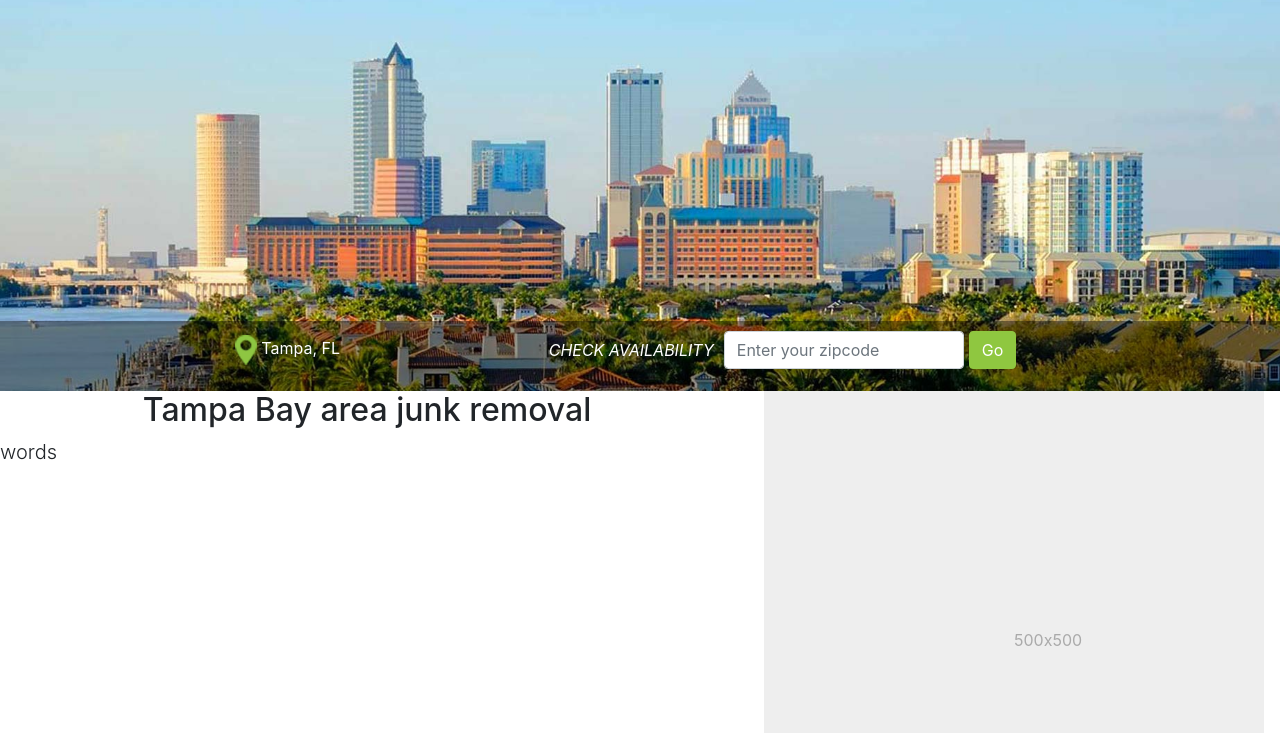
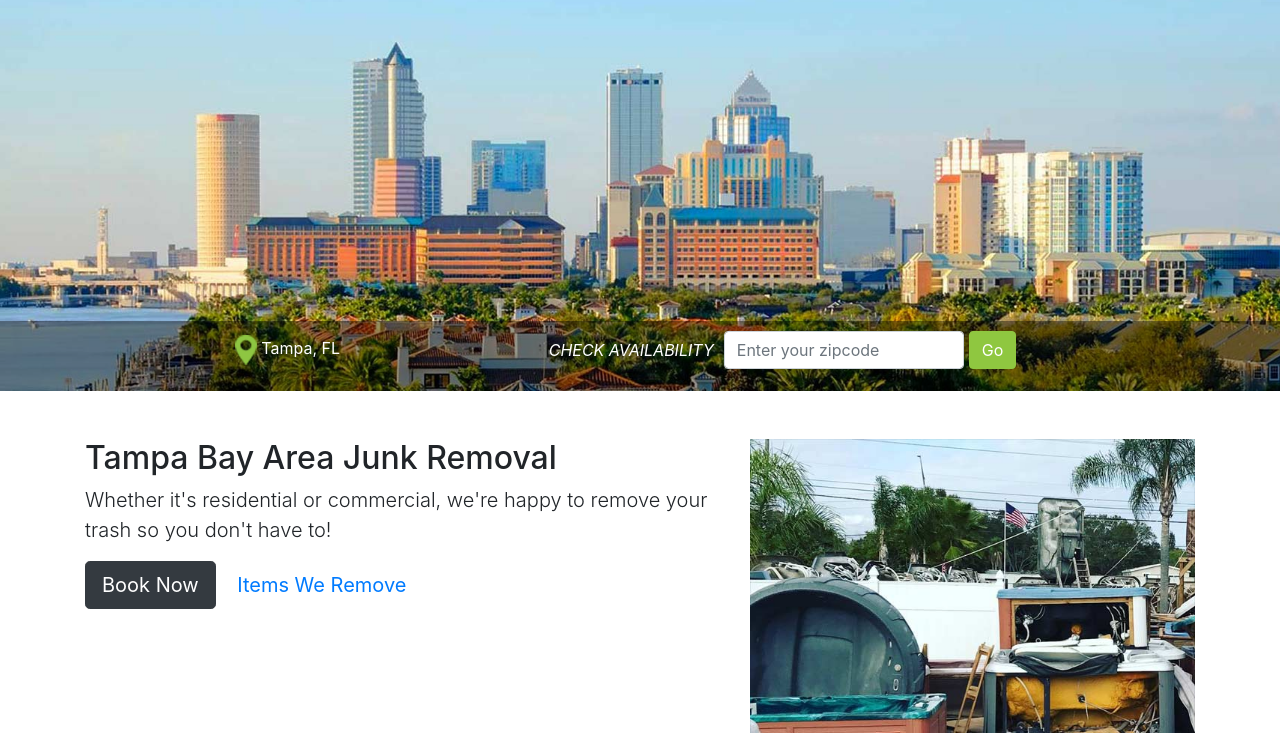
Before and after one commit to hiltongnar/franchise, a plain HTML site: page index.html in a window 1280 px wide. Shown: the part 67-800 px from the top of the page. Drawn offline with nearby package versions, Linux system fonts and the light colour scheme.

Commit message:
corrected section 2 with help of instructors

```diff
--- a/index.html
+++ b/index.html
@@ -78,15 +78,28 @@
     </div>
 
     <!-- junk removal -->
+    <div class="container my-5">
     <div class="row featurette">
       <div class="col-md-7">
-        <h2 class="featurette-heading text-center"> Tampa Bay area junk removal <span class="text-muted"></span></h2>
-        <p class="lead"> words </p>
+        <h2 class="featurette-heading">
+          Tampa Bay Area Junk Removal
+        </h2>
+        <p class="lead">
+          Whether it's residential or commercial, we're happy to remove your trash so you don't have to!
+        </p>
+        <button type="button" class="btn btn-dark btn-lg">
+          Book Now
+        </button>
+        <button type="button" class="btn btn-link btn-lg btn-link-dark">
+          Items We Remove
+        </button>
       </div>
       <div class="col-md-5">
-        <svg class="bd-placeholder-img bd-placeholder-img-lg featurette-image img-fluid mx-auto" width="500" height="500" xmlns="http://www.w3.org/2000/svg" preserveAspectRatio="xMidYMid slice" focusable="false" role="img" aria-label="Placeholder: 500x500"><title>Placeholder</title><rect width="100%" height="100%" fill="#eee"></rect><text x="50%" y="50%" fill="#aaa" dy=".3em">500x500</text></svg>
+        <img src="images/junk.jpg" class="featurette-image img-fluid mx-auto" width="500" height="500" />
       </div>
+     </div>
     </div>
+
     <!-- Veteran owned -->
     <div class="container text-center">
         <p>Veteran owned </p>
```
